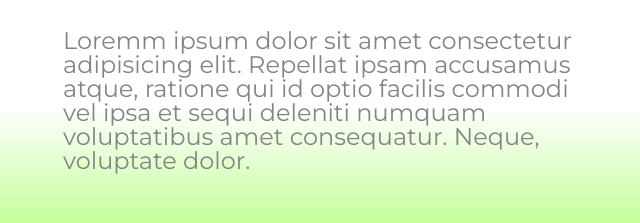
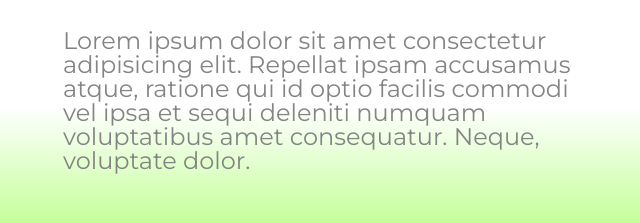
Before and after one commit to Robson-linux/projetor-1, a plain HTML site: page index.html in a window 1280 px wide. Shown: the part 894-1117 px from the top of the page, 32-672 px from the left. Drawn offline with Linux system fonts and the light colour scheme.

Commit message:
finalizado

```diff
--- a/index.html
+++ b/index.html
@@ -30,7 +30,7 @@
 
             <h2>About Your Pet</h2>
 
-            <p>Loremm ipsum dolor sit amet consectetur adipisicing elit.
+            <p>Lorem ipsum dolor sit amet consectetur adipisicing elit.
             Repellat ipsam accusamus atque, ratione qui id optio
             facilis commodi vel ipsa et sequi deleniti numquam
              voluptatibus amet consequatur. Neque, voluptate dolor.</p>
```
